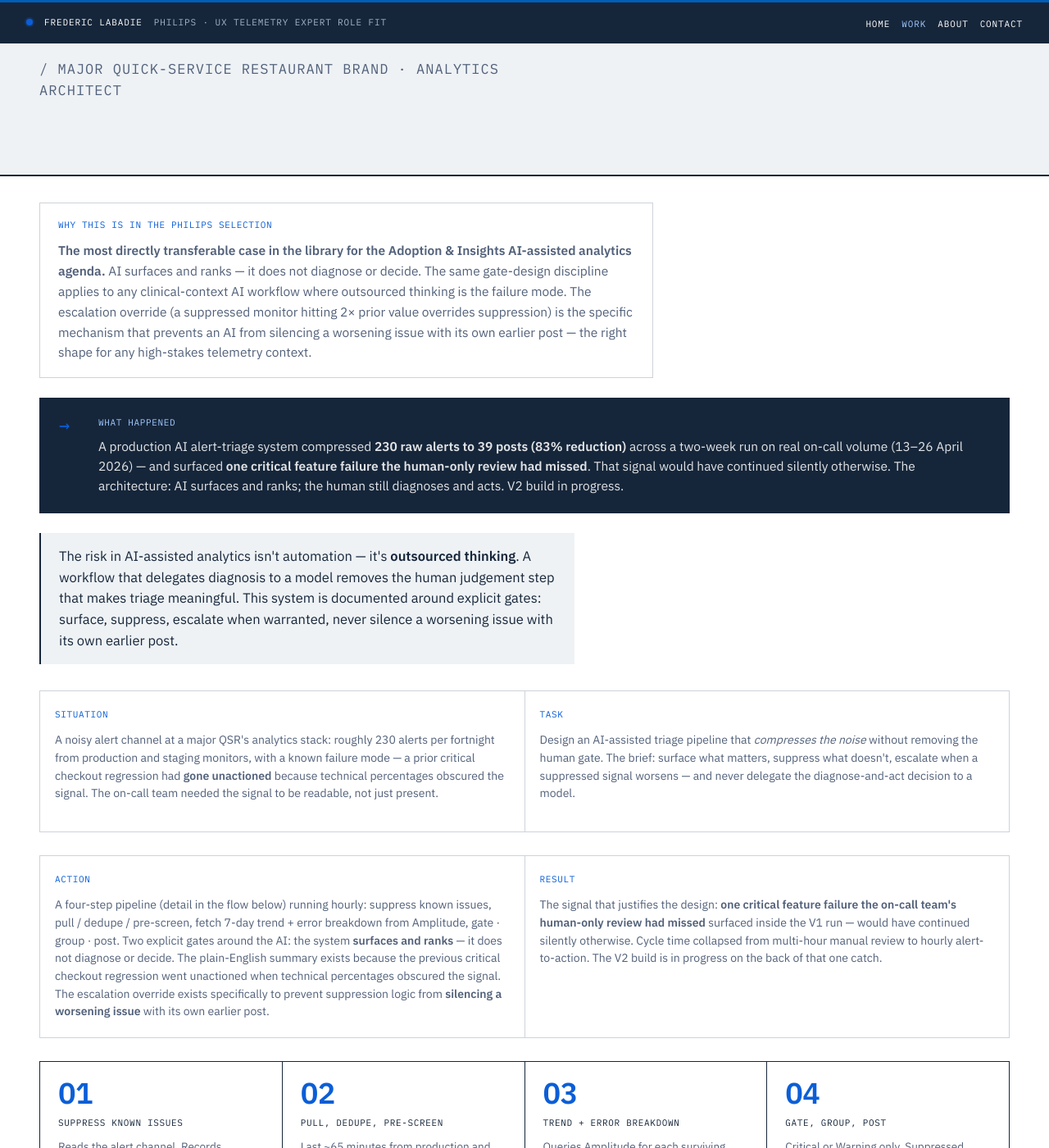
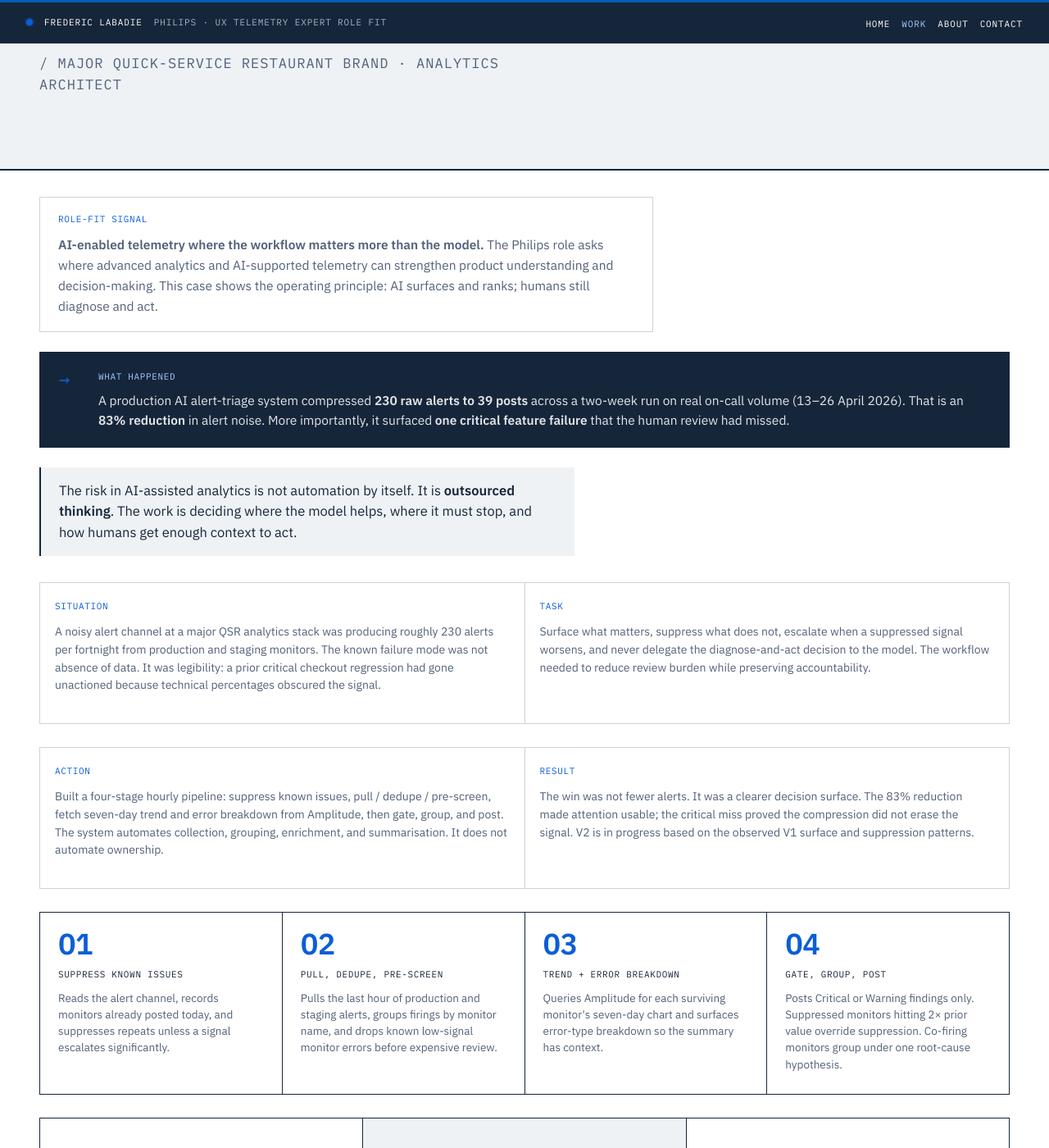
Before and after one commit to fredericlabadie/fredericlabadie.github.io, a Jekyll site: the page built from philips/work/ai-alert-triage.html, in a window 1280 px wide and 1400 px high, scrolled down 430 px. Shown: the whole window at 82% size. Built offline with Jekyll 4.4.1, drawn with Linux system fonts in a browser that asks for light colours; comment, search, counter and statistics services are not loaded; some of the changed text lies outside the part shown.

Commit message:
Align Philips AI alert case with main case voice

```diff
--- a/philips/work/ai-alert-triage.html
+++ b/philips/work/ai-alert-triage.html
@@ -3,10 +3,10 @@ layout: philips
 philips_nav: work
 skip_link: "#case"
 skip_label: "Skip to case"
-title: "Designing AI workflows that don't outsource the thinking &mdash; case study &mdash; Philips role fit"
-description: "A production AI alert-triage system with explicit gates around where AI assists and where human judgement is preserved. Directly transferable to the Adoption &amp; Insights AI-assisted analytics agenda."
+title: "Designing AI workflows that don't outsource the thinking &mdash; case study"
+description: "A production AI alert-triage system with explicit gates around where AI assists and where human judgement is preserved. V1 ran 13–26 April 2026, compressed 230 raw alerts to 39 posts, and surfaced one critical failure human review had missed."
 og_type: article
-og_title: "Designing AI workflows that don't outsource the thinking &mdash; for the Philips brief"
+og_title: "Designing AI workflows that don't outsource the thinking"
 og_description: "A production AI alert-triage system with explicit human-judgement gates."
 og_url: "https://fredericlabadie.com/philips/work/ai-alert-triage.html"
 ---
@@ -15,19 +15,15 @@ og_url: "https://fredericlabadie.com/philips/work/ai-alert-triage.html"
       <section class="page-intro hero">
         <div class="container">
           <p class="eyebrow">
-            Case study &middot; for the Philips brief &middot; Topic 04 &middot;
-            AI Workflow Design
+            Case study &middot; Path 04 &middot; AI workflow design
           </p>
           <h1>Designing AI workflows that don't outsource the thinking.</h1>
           <p class="hero-subtitle">
-            A production alert-triage system with explicit decisions about where
-            AI assists and where human judgement is preserved &mdash; and why
-            those lines are where they are.
+            A production alert-triage system with explicit decisions about where AI assists and where human judgement is preserved &mdash; and why those lines are where they are.
           </p>
           <p class="case-meta" style="margin-top: 28px">
             <span class="case-context"
-              >/ Major quick-service restaurant brand &middot; analytics
-              architect</span
+              >/ Major quick-service restaurant brand &middot; analytics architect</span
             >
           </p>
         </div>
@@ -38,21 +34,11 @@ og_url: "https://fredericlabadie.com/philips/work/ai-alert-triage.html"
           <div class="container">
             <div class="callout">
               <div class="callout-label">
-                Why this is in the Philips selection
+                Role-fit signal
               </div>
               <div class="callout-body">
-                <strong
-                  >The most directly transferable case in the library for the
-                  Adoption &amp; Insights AI-assisted analytics agenda.</strong
-                >
-                AI surfaces and ranks &mdash; it does not diagnose or decide.
-                The same gate-design discipline applies to any clinical-context
-                AI workflow where outsourced thinking is the failure mode. The
-                escalation override (a suppressed monitor hitting 2&times; prior
-                value overrides suppression) is the specific mechanism that
-                prevents an AI from silencing a worsening issue with its own
-                earlier post &mdash; the right shape for any high-stakes
-                telemetry context.
+                <strong>AI-enabled telemetry where the workflow matters more than the model.</strong>
+                The Philips role asks where advanced analytics and AI-supported telemetry can strengthen product understanding and decision-making. This case shows the operating principle: AI surfaces and ranks; humans still diagnose and act.
               </div>
             </div>
 
@@ -62,49 +48,27 @@ og_url: "https://fredericlabadie.com/philips/work/ai-alert-triage.html"
                 <div class="outcome-title">What happened</div>
                 <div class="outcome-body">
                   A production AI alert-triage system compressed
-                  <strong>230 raw alerts to 39 posts (83% reduction)</strong>
-                  across a two-week run on real on-call volume (13&ndash;26
-                  April 2026) &mdash; and surfaced
-                  <strong
-                    >one critical feature failure the human-only review had
-                    missed</strong
-                  >. That signal would have continued silently otherwise. The
-                  architecture: AI surfaces and ranks; the human still diagnoses
-                  and acts. V2 build in progress.
+                  <strong>230 raw alerts to 39 posts</strong>
+                  across a two-week run on real on-call volume (13&ndash;26 April 2026). That is an <strong>83% reduction</strong> in alert noise. More importantly, it surfaced <strong>one critical feature failure</strong> that the human review had missed.
                 </div>
               </div>
             </div>
 
             <div class="case-argument">
-              The risk in AI-assisted analytics isn't automation &mdash; it's
-              <strong>outsourced thinking</strong>. A workflow that delegates
-              diagnosis to a model removes the human judgement step that makes
-              triage meaningful. This system is documented around explicit
-              gates: surface, suppress, escalate when warranted, never silence a
-              worsening issue with its own earlier post.
+              The risk in AI-assisted analytics is not automation by itself. It is <strong>outsourced thinking</strong>. The work is deciding where the model helps, where it must stop, and how humans get enough context to act.
             </div>
 
             <div class="card-row card-row-2">
               <div class="card">
                 <div class="card-label">Situation</div>
                 <div class="card-body">
-                  A noisy alert channel at a major QSR's analytics stack:
-                  roughly 230 alerts per fortnight from production and staging
-                  monitors, with a known failure mode &mdash; a prior critical
-                  checkout regression had
-                  <strong>gone unactioned</strong> because technical percentages
-                  obscured the signal. The on-call team needed the signal to be
-                  readable, not just present.
+                  A noisy alert channel at a major QSR analytics stack was producing roughly 230 alerts per fortnight from production and staging monitors. The known failure mode was not absence of data. It was legibility: a prior critical checkout regression had gone unactioned because technical percentages obscured the signal.
                 </div>
               </div>
               <div class="card">
                 <div class="card-label">Task</div>
                 <div class="card-body">
-                  Design an AI-assisted triage pipeline that
-                  <em>compresses the noise</em> without removing the human gate.
-                  The brief: surface what matters, suppress what doesn't,
-                  escalate when a suppressed signal worsens &mdash; and never
-                  delegate the diagnose-and-act decision to a model.
+                  Surface what matters, suppress what does not, escalate when a suppressed signal worsens, and never delegate the diagnose-and-act decision to the model. The workflow needed to reduce review burden while preserving accountability.
                 </div>
               </div>
             </div>
@@ -113,31 +77,13 @@ og_url: "https://fredericlabadie.com/philips/work/ai-alert-triage.html"
               <div class="card amber">
                 <div class="card-label">Action</div>
                 <div class="card-body">
-                  A four-step pipeline (detail in the flow below) running
-                  hourly: suppress known issues, pull / dedupe / pre-screen,
-                  fetch 7-day trend + error breakdown from Amplitude, gate
-                  &middot; group &middot; post. Two explicit gates around the
-                  AI: the system <strong>surfaces and ranks</strong> &mdash; it
-                  does not diagnose or decide. The plain-English summary exists
-                  because the previous critical checkout regression went
-                  unactioned when technical percentages obscured the signal. The
-                  escalation override exists specifically to prevent suppression
-                  logic from <strong>silencing a worsening issue</strong> with
-                  its own earlier post.
+                  Built a four-stage hourly pipeline: suppress known issues, pull / dedupe / pre-screen, fetch seven-day trend and error breakdown from Amplitude, then gate, group, and post. The system automates collection, grouping, enrichment, and summarisation. It does not automate ownership.
                 </div>
               </div>
               <div class="card accent">
                 <div class="card-label">Result</div>
                 <div class="card-body">
-                  The signal that justifies the design:
-                  <strong
-                    >one critical feature failure the on-call team's human-only
-                    review had missed</strong
-                  >
-                  surfaced inside the V1 run &mdash; would have continued
-                  silently otherwise. Cycle time collapsed from multi-hour
-                  manual review to hourly alert-to-action. The V2 build is in
-                  progress on the back of that one catch.
+                  The win was not fewer alerts. It was a clearer decision surface. The 83% reduction made attention usable; the critical miss proved the compression did not erase the signal. V2 is in progress based on the observed V1 surface and suppression patterns.
                 </div>
               </div>
             </div>
@@ -147,38 +93,28 @@ og_url: "https://fredericlabadie.com/philips/work/ai-alert-triage.html"
                 <div class="flow-num">01</div>
                 <div class="flow-label">Suppress known issues</div>
                 <div class="flow-desc">
-                  Reads the alert channel. Records monitors already posted today
-                  including peak values. Silences for the rest of the day unless
-                  escalated significantly.
+                  Reads the alert channel, records monitors already posted today, and suppresses repeats unless a signal escalates significantly.
                 </div>
               </div>
               <div class="flow-step">
                 <div class="flow-num">02</div>
                 <div class="flow-label">Pull, dedupe, pre-screen</div>
                 <div class="flow-desc">
-                  Last ~65 minutes from production and staging alert channels.
-                  Groups firings by monitor name. Drops without querying:
-                  overnight 0&rarr;near-zero spikes and misconfigured "0.0
-                  higher than 0.0" monitors.
+                  Pulls the last hour of production and staging alerts, groups firings by monitor name, and drops known low-signal monitor errors before expensive review.
                 </div>
               </div>
               <div class="flow-step">
                 <div class="flow-num">03</div>
                 <div class="flow-label">Trend + error breakdown</div>
                 <div class="flow-desc">
-                  Queries Amplitude for each surviving monitor's 7-day chart.
-                  Surfaces error-type breakdown. Known low-signal errors
-                  auto-downgraded.
+                  Queries Amplitude for each surviving monitor's seven-day chart and surfaces error-type breakdown so the summary has context.
                 </div>
               </div>
               <div class="flow-step">
                 <div class="flow-num">04</div>
                 <div class="flow-label">Gate, group, post</div>
                 <div class="flow-desc">
-                  Critical or Warning only. Suppressed monitor hitting 2&times;
-                  prior value overrides suppression. Co-firing monitors grouped
-                  under one root cause. Output: one structured message,
-                  plain-English summary, next steps.
+                  Posts Critical or Warning findings only. Suppressed monitors hitting 2&times; prior value override suppression. Co-firing monitors group under one root-cause hypothesis.
                 </div>
               </div>
             </div>
@@ -187,21 +123,19 @@ og_url: "https://fredericlabadie.com/philips/work/ai-alert-triage.html"
               <div class="metric">
                 <div class="metric-value">230 &rarr; 39</div>
                 <div class="metric-label">
-                  Raw alerts compressed to AI-posted findings across the
-                  two-week production run (13&ndash;26 April) &mdash;
-                  <strong>83% reduction</strong>
+                  Raw alerts compressed to posted findings across the two-week production run
                 </div>
               </div>
               <div class="metric">
-                <div class="metric-value">Hourly</div>
+                <div class="metric-value">83%</div>
                 <div class="metric-label">
-                  Alert-to-action cycle vs. multi-hour manual review
+                  Alert noise reduction while preserving escalation paths
                 </div>
               </div>
               <div class="metric">
-                <div class="metric-value">0</div>
+                <div class="metric-value">1</div>
                 <div class="metric-label">
-                  Critical issues silenceable by their own prior suppression
+                  Critical feature failure surfaced that human-only review had missed
                 </div>
               </div>
             </div>
@@ -222,7 +156,7 @@ og_url: "https://fredericlabadie.com/philips/work/ai-alert-triage.html"
           <div class="container">
             <p class="section-eyebrow">Next</p>
             <h2 class="section-heading">
-              More from the Philips selection &middot; or get in touch.
+              More from the Philips selection, or get in touch.
             </h2>
 
             <div class="deeper deeper-three">
@@ -230,31 +164,28 @@ og_url: "https://fredericlabadie.com/philips/work/ai-alert-triage.html"
                 <span class="deeper-label">More cases</span>
                 <span class="deeper-title"
                   >Philips selection &mdash;
-                  <em>ten cases, six topics</em>.</span
+                  <em>ten cases, six evidence paths</em>.</span
                 >
                 <span class="deeper-body"
-                  >The curated case library, mapped against the UX Telemetry
-                  Expert brief.</span
+                  >The curated case library mapped against the UX Telemetry Expert role.</span
                 >
                 <span class="deeper-cta">Open the selection &rarr;</span>
               </a>
               <a class="deeper-card" href="/philips/about/">
                 <span class="deeper-label">About</span>
-                <span class="deeper-title">Bio, skills, certifications.</span>
+                <span class="deeper-title">Bio, skills, credentials.</span>
                 <span class="deeper-body"
-                  >The longer version &mdash; methodology, credentials, and the
-                  clinical-domain calibration paragraph.</span
+                  >The longer version: method, stack, and where the clinical learning curve sits.</span
                 >
                 <span class="deeper-cta">Read more &rarr;</span>
               </a>
               <a class="deeper-card" href="/philips/contact/">
                 <span class="deeper-label">Get in touch</span>
                 <span class="deeper-title"
-                  >Contact &mdash; <em>channels &amp; context</em>.</span
+                  >Contact &mdash; channels and context.</span
                 >
                 <span class="deeper-body"
-                  >Email, LinkedIn, GitHub, the CV. Pre-filled subject for role
-                  579397.</span
+                  >Email, LinkedIn, GitHub, CV, and a pre-filled subject for role 579397.</span
                 >
                 <span class="deeper-cta">Open contact page &rarr;</span>
               </a>
```
